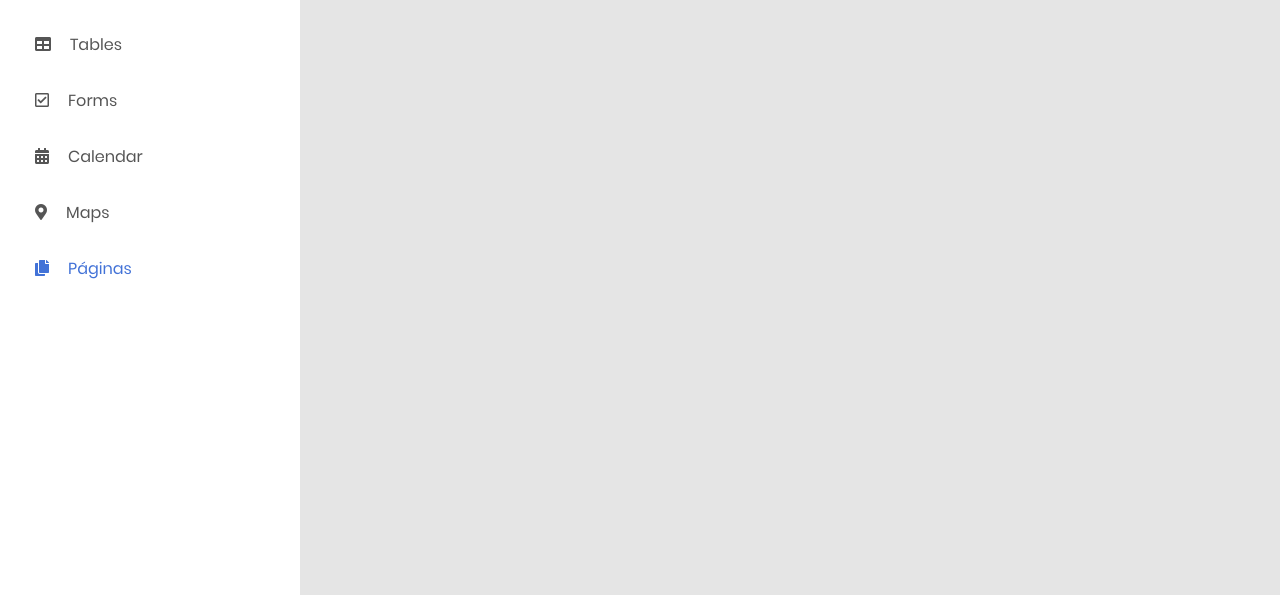
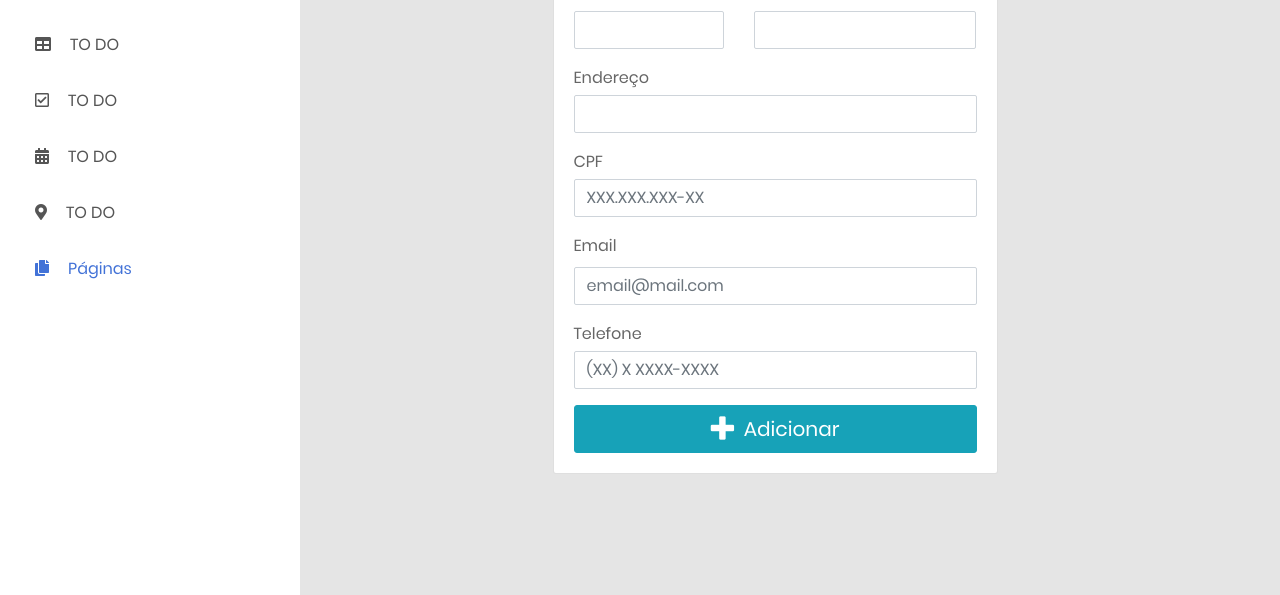
Before and after one commit to ana29/front_p1, a website: page index.html at #!/home_adm/adicionar_morador in a window 1280 px wide. Shown: the part 205-800 px from the top of the page. Drawn offline with nearby package versions, Linux system fonts and the light colour scheme; some packages are replaced by stand-ins of ours; a script that the page names is missing.

Commit message:
Tela de adicionar morador (sem funcionalidades)

```diff
--- a/app/app.js
+++ b/app/app.js
@@ -12,30 +12,40 @@ app.config(($routeProvider) => {
         css: [
             'app/components/TelaLogin/Login.css'
         ],
-        controller: 'LoginController'
+        controller: 'LoginController',
+        title: 'Condo Manager - Login'
     })
     .when('/cadastro', {
         templateUrl: 'app/components/TelaCadastro/Cadastro.html',
         css: [
             'app/components/TelaCadastro/Cadastro.css'
         ],
-        controller: 'CadastroController'
+        controller: 'CadastroController',
+        title: 'Condo Manager - Cadastro'
     })
     .when('/home_adm', {
         templateUrl: 'app/components/Admin/TelaHome/HomeAdmin.html',
         css: [
             'app/components/Admin/TelaHome/HomeAdmin.css'
         ],
-        controller: 'HomeAdminController'
+        controller: 'HomeAdminController',
+        title: 'Condo Manager - Home'
     })
     .when('/home_adm/adicionar_morador', {
         templateUrl: 'app/components/Admin/TelaAddMorador/AddMorador.html',
         css: [
             'app/components/Admin/TelaAddMorador/AddMorador.css'
         ],
-        controller: 'AddMoradorController'
+        controller: 'AddMoradorController',
+        title: 'Condo Manager - Administração'
     })
     .otherwise({
         redirectTo: '/login'
     });
-})
+});
+
+app.run(['$rootScope', '$route', function($rootScope, $route) {
+    $rootScope.$on('$routeChangeSuccess', function() {
+        document.title = $route.current.title;
+    });
+}]);
--- a/app/components/Admin/TelaAddMorador/AddMorador.html
+++ b/app/components/Admin/TelaAddMorador/AddMorador.html
@@ -1,4 +1,66 @@
-<!-- APAGAR CONTEUDO -->
-<br>
-<h1 class="text-center">Admin - Adicionar Morador</h1>
-<!-- APAGAR CONTEUDO -->
+<div class="container row justify-content-center">
+    <div class="col-lg-6">
+        <div class="card">
+            <div class="card-header text-center title-2">Adicionar novo morador</div>
+            <div class="card-body">
+
+                <form action="" method="post" novalidate="novalidate">
+                    <div class="row">
+                        <div class="form-group col-md-5">
+                            <label for="cc-name" class="control-label mb-1">Nome</label>
+                            <input id="cc-name" name="cc-name" type="text" class="form-control cc-name valid" data-val="true"
+                                data-val-required="Please enter the name on card" autocomplete="cc-name" aria-required="true"
+                                aria-invalid="false" aria-describedby="cc-name-error">
+                            <span class="help-block field-validation-valid" data-valmsg-for="cc-name"
+                                data-valmsg-replace="true"></span>
+                        </div>
+
+                        <div class="form-group col-md-7">
+                            <label for="cc-name" class="control-label mb-1">Sobrenome</label>
+                            <input id="cc-name" name="cc-name" type="text" class="form-control cc-name valid" data-val="true"
+                                data-val-required="Please enter the name on card" autocomplete="cc-name" aria-required="true"
+                                aria-invalid="false" aria-describedby="cc-name-error">
+                            <span class="help-block field-validation-valid" data-valmsg-for="cc-name"
+                                data-valmsg-replace="true"></span>
+                        </div>
+                    </div>
+
+                    <div class="form-group has-success">
+                        <label for="cc-endereco" class="control-label mb-1">Endereço</label>
+                        <input id="cc-endereco" name="cc-endereco" type="text" class="form-control cc-name valid"
+                            data-val="true" data-val-required="Por favor, insira o endereço" autocomplete="cc-name"
+                            aria-required="true" aria-invalid="false" aria-describedby="cc-name-error">
+                        <span class="help-block field-validation-valid" data-valmsg-for="cc-endereco"
+                            data-valmsg-replace="true"></span>
+                    </div>
+                    <div class="form-group">
+                        <label for="cc-number" class="control-label mb-1">CPF</label>
+                        <input id="cc-number" name="cc-number" type="tel" class="form-control cc-number"
+                            value="" data-val="true" data-val-required="Please enter the card number" placeholder="XXX.XXX.XXX-XX"
+                            data-val-cc-number="Por favor, insira um CPF válido" autocomplete="cc-number">
+                        <span class="help-block" data-valmsg-for="cc-number" data-valmsg-replace="true"></span>
+                    </div>
+
+                    <div class="form-group">
+                        <label for="email-input" class=" form-control-label">Email</label>
+                        <input type="email" id="email-input" name="email-input" placeholder="email@mail.com" class="form-control">
+                    </div>
+
+                    <div class="form-group">
+                        <label for="cc-number" class="control-label mb-1">Telefone</label>
+                        <input id="cc-number" name="cc-number" type="tel" class="form-control cc-number identified visa"
+                            value="" data-val="true" data-val-required="Digite o telefone do morador"
+                            data-val-cc-number="Por favor, insira um telefone válido" autocomplete="cc-number" placeholder="(XX) X XXXX-XXXX">
+                        <span class="help-block" data-valmsg-for="cc-number" data-valmsg-replace="true"></span>
+                    </div>
+
+                    <button type="submit" class="btn btn-lg btn-info btn-block">
+                        <i class="fa fa-plus fa-lg"></i>&nbsp;
+                        <span>Adicionar</span>
+                    </button>
+            </div>
+            </form>
+        </div>
+    </div>
+</div>
+</div>
--- a/index.html
+++ b/index.html
@@ -69,23 +69,23 @@
                         </li>
                         <li>
                             <a href="#">
-                                <i class="fas fa-chart-bar"></i>Charts</a>
+                                <i class="fas fa-chart-bar"></i>TO DO</a>
                         </li>
                         <li>
                             <a href="#">
-                                <i class="fas fa-table"></i>Tables</a>
+                                <i class="fas fa-table"></i>TO DO</a>
                         </li>
                         <li>
                             <a href="#">
-                                <i class="far fa-check-square"></i>Forms</a>
+                                <i class="far fa-check-square"></i>TO DO</a>
                         </li>
                         <li>
                             <a href="#">
-                                <i class="fas fa-calendar-alt"></i>Calendar</a>
+                                <i class="fas fa-calendar-alt"></i>TO DO</a>
                         </li>
                         <li>
                             <a href="#">
-                                <i class="fas fa-map-marker-alt"></i>Maps</a>
+                                <i class="fas fa-map-marker-alt"></i>TO DO</a>
                         </li>
                         <li class="active has-sub">
                             <a class="js-arrow" href="#">
@@ -135,23 +135,23 @@
                         </li>
                         <li>
                             <a href="#">
-                                <i class="fas fa-chart-bar"></i>Charts</a>
+                                <i class="fas fa-chart-bar"></i>TO DO</a>
                         </li>
                         <li>
                             <a href="#">
-                                <i class="fas fa-table"></i>Tables</a>
+                                <i class="fas fa-table"></i>TO DO</a>
                         </li>
                         <li>
                             <a href="#">
-                                <i class="far fa-check-square"></i>Forms</a>
+                                <i class="far fa-check-square"></i>TO DO</a>
                         </li>
                         <li>
                             <a href="#">
-                                <i class="fas fa-calendar-alt"></i>Calendar</a>
+                                <i class="fas fa-calendar-alt"></i>TO DO</a>
                         </li>
                         <li>
                             <a href="#">
-                                <i class="fas fa-map-marker-alt"></i>Maps</a>
+                                <i class="fas fa-map-marker-alt"></i>TO DO</a>
                         </li>
                         <li class="active has-sub">
                             <a class="js-arrow" href="#">
```
